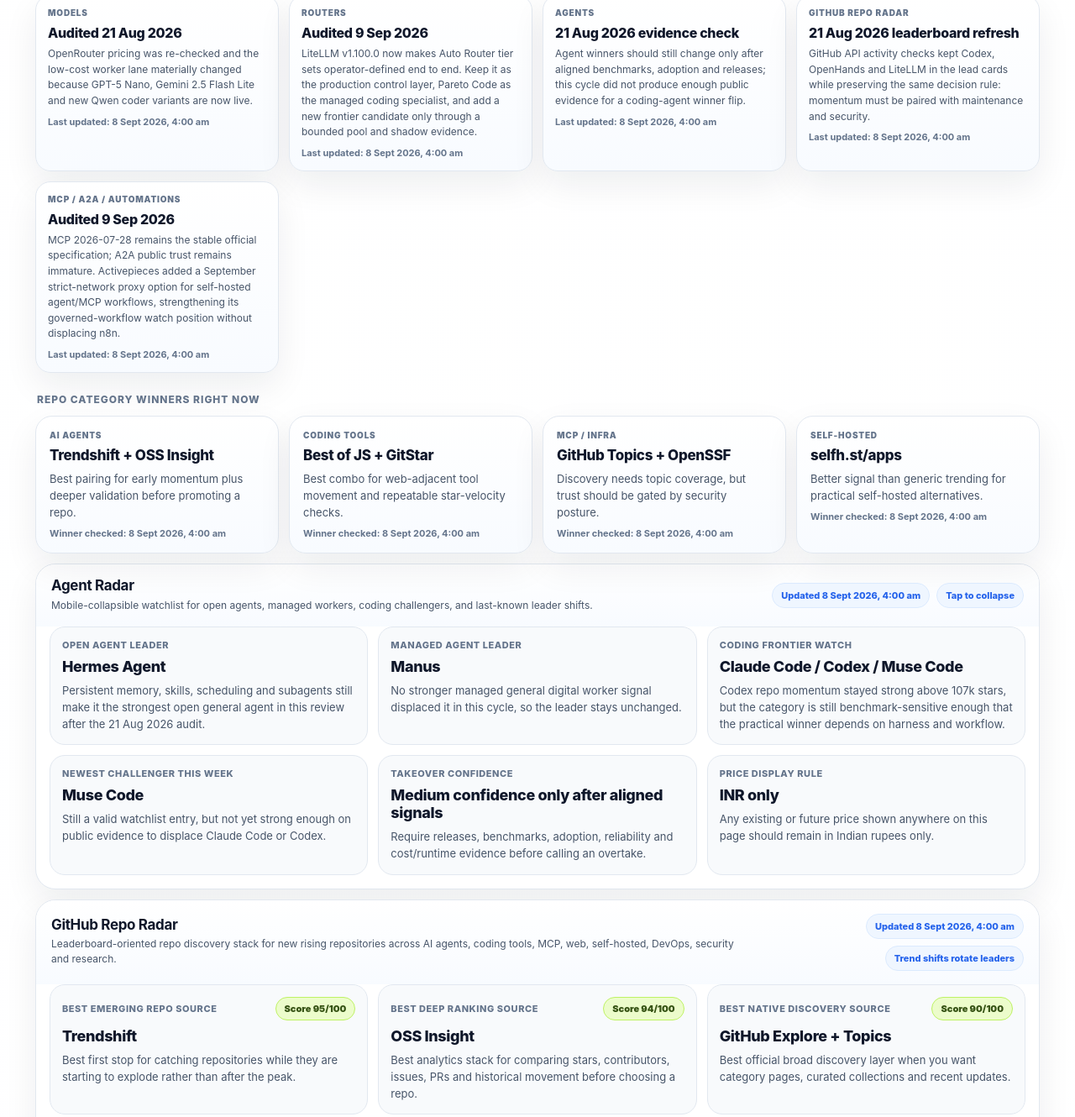
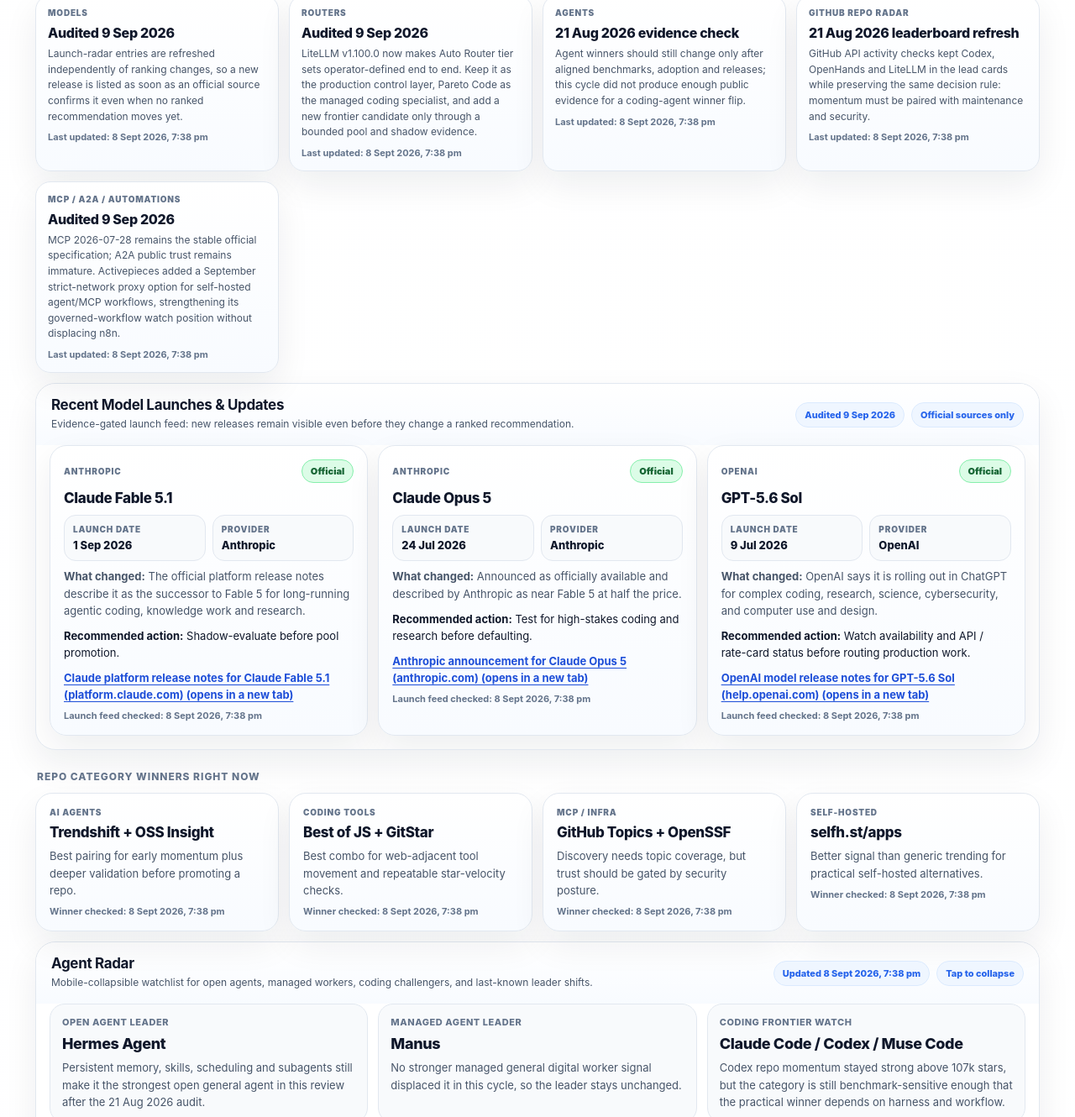
Before and after one commit to aphidsgroup/kawin-ai-setup-guide, a plain HTML site: page index.html in a window 1280 px wide. Shown: the part 3559-4889 px from the top of the page at 84% size. Drawn offline with Linux system fonts and the light colour scheme.

Commit message:
feat: add evidence-gated model launch radar (#6)
Co-authored-by: aphidsgroup <deploy@civiltracker.in>

```diff
--- a/index.html
+++ b/index.html
@@ -228,6 +228,13 @@
     .micro-box { border: 1px solid var(--line); border-radius: 14px; background: var(--surface-soft); padding: 10px; }
     .micro-box .k { color: var(--muted-2); font-size: 10px; font-weight: 900; text-transform: uppercase; letter-spacing: .08em; }
     .micro-box .v { margin-top: 5px; font-size: 13px; font-weight: 800; }
+    .launch-action { margin-top: 10px; color: var(--text); font-size: 13px; line-height: 1.55; }
+    .launch-source { margin-top: 10px; font-size: 13px; line-height: 1.55; }
+    .launch-source a {
+      color: var(--accent-2); font-weight: 700; text-decoration: underline; text-underline-offset: 3px;
+      overflow-wrap: anywhere; word-break: break-word;
+    }
+    .launch-source a:focus-visible { outline: 2px solid var(--accent-2); outline-offset: 3px; border-radius: 6px; }
     .winner-strip { display: grid; gap: 12px; }
     .winner-card {
       background: linear-gradient(180deg, #fff 0%, #f8fbff 100%); border: 1px solid var(--line); border-radius: 20px; padding: 16px; box-shadow: var(--shadow);
@@ -929,6 +936,22 @@
     <div class="section-label">Update status</div>
     <section id="freshnessGrid" class="meta-grid freshness-grid"></section>
 
+    <details class="radar-shell" id="launchRadarShell" open>
+      <summary>
+        <div class="radar-copy">
+          <strong>Recent Model Launches &amp; Updates</strong>
+          <span>Evidence-gated launch feed: new releases remain visible even before they change a ranked recommendation.</span>
+        </div>
+        <div class="radar-meta">
+          <span class="mini-badge" id="launchRadarUpdatedBadge">Audited 9 Sep 2026</span>
+          <span class="mini-badge">Official sources only</span>
+        </div>
+      </summary>
+      <div class="radar-inner">
+        <section id="launchRadarGrid" class="change-cycle-grid" aria-label="Recent model launches and updates"></section>
+      </div>
+    </details>
+
     <div class="section-label">Repo category winners right now</div>
     <section id="repoWinnerGrid" class="winner-strip"></section>
 
@@ -1035,6 +1058,7 @@
     const recommendedGrid = document.getElementById('recommendedGrid');
     const freshnessGrid = document.getElementById('freshnessGrid');
     const repoWinnerGrid = document.getElementById('repoWinnerGrid');
+    const launchRadarGrid = document.getElementById('launchRadarGrid');
     const agentRadarGrid = document.getElementById('agentRadarGrid');
     const repoRadarGrid = document.getElementById('repoRadarGrid');
     const repoChangesGrid = document.getElementById('repoChangesGrid');
@@ -1059,7 +1083,7 @@
     const closeCompareModalBtn = document.getElementById('closeCompareModalBtn');
     const compareModalGrid = document.getElementById('compareModalGrid');
 
-    const BUILD_TIMESTAMP = '2026-09-08T09:30:00+05:30';
+    const BUILD_TIMESTAMP = '2026-09-09T01:08:01+05:30';
     const selectedCards = new Map();
     let activePreset = 'all';
     let activeTier = 'all';
@@ -1126,7 +1150,7 @@
     ];
 
     const freshnessDefs = [
-      { title: 'Models', value: 'Audited 21 Aug 2026', note: 'OpenRouter pricing was re-checked and the low-cost worker lane materially changed because GPT-5 Nano, Gemini 2.5 Flash Lite and new Qwen coder variants are now live.' },
+      { title: 'Models', value: 'Audited 9 Sep 2026', note: 'Launch-radar entries are refreshed independently of ranking changes, so a new release is listed as soon as an official source confirms it even when no ranked recommendation moves yet.' },
       { title: 'Routers', value: 'Audited 9 Sep 2026', note: 'LiteLLM v1.100.0 now makes Auto Router tier sets operator-defined end to end. Keep it as the production control layer, Pareto Code as the managed coding specialist, and add a new frontier candidate only through a bounded pool and shadow evidence.' },
       { title: 'Agents', value: '21 Aug 2026 evidence check', note: 'Agent winners should still change only after aligned benchmarks, adoption and releases; this cycle did not produce enough public evidence for a coding-agent winner flip.' },
       { title: 'GitHub repo radar', value: '21 Aug 2026 leaderboard refresh', note: 'GitHub API activity checks kept Codex, OpenHands and LiteLLM in the lead cards while preserving the same decision rule: momentum must be paired with maintenance and security.' },
@@ -1138,6 +1162,39 @@
       { title: 'Coding tools', winner: 'Best of JS + GitStar', why: 'Best combo for web-adjacent tool movement and repeatable star-velocity checks.' },
       { title: 'MCP / infra', winner: 'GitHub Topics + OpenSSF', why: 'Discovery needs topic coverage, but trust should be gated by security posture.' },
       { title: 'Self-hosted', winner: 'selfh.st/apps', why: 'Better signal than generic trending for practical self-hosted alternatives.' },
+    ];
+
+    const launchRadarDefs = [
+      {
+        provider: 'Anthropic',
+        model: 'Claude Fable 5.1',
+        date: '1 Sep 2026',
+        changed: 'The official platform release notes describe it as the successor to Fable 5 for long-running agentic coding, knowledge work and research.',
+        action: 'Shadow-evaluate before pool promotion.',
+        source: 'https://platform.claude.com/docs/en/release-notes/overview',
+        sourceLabel: 'Claude platform release notes for Claude Fable 5.1 (platform.claude.com)',
+        confidence: 'Official',
+      },
+      {
+        provider: 'Anthropic',
+        model: 'Claude Opus 5',
+        date: '24 Jul 2026',
+        changed: 'Announced as officially available and described by Anthropic as near Fable 5 at half the price.',
+        action: 'Test for high-stakes coding and research before defaulting.',
+        source: 'https://www.anthropic.com/news/claude-opus-5',
+        sourceLabel: 'Anthropic announcement for Claude Opus 5 (anthropic.com)',
+        confidence: 'Official',
+      },
+      {
+        provider: 'OpenAI',
+        model: 'GPT-5.6 Sol',
+        date: '9 Jul 2026',
+        changed: 'OpenAI says it is rolling out in ChatGPT for complex coding, research, science, cybersecurity, and computer use and design.',
+        action: 'Watch availability and API / rate-card status before routing production work.',
+        source: 'https://help.openai.com/en/articles/9624314-model-release-notes',
+        sourceLabel: 'OpenAI model release notes for GPT-5.6 Sol (help.openai.com)',
+        confidence: 'Official',
+      },
     ];
 
     const agentRadarDefs = [
@@ -2373,6 +2430,25 @@
       card.dataset.search = `${item.title} ${item.value} ${item.note} ${item.score || ''} ${item.confidence || ''}`.toLowerCase();
       card.innerHTML = `<div style="display:flex;justify-content:space-between;gap:8px;align-items:center;flex-wrap:wrap;"><div class="label">${item.title}</div><div class="badge-stack">${scoreBadge(item.score)}${confidenceBadge(item.confidence)}</div></div><div class="value">${item.value}</div><div style="margin-top:8px;font-size:13px;color:var(--muted);line-height:1.55;">${item.note}</div>`;
       return card;
+    }
+
+    function makeLaunchCard(item) {
+      const card = document.createElement('article');
+      card.className = 'change-card';
+      card.dataset.search = `${item.provider} ${item.model} ${item.date} ${item.changed} ${item.action} ${item.confidence || ''}`.toLowerCase();
+      card.innerHTML = `<div class="topline"><div class="kicker">${item.provider}</div><div class="badge-stack">${confidenceBadge(item.confidence)}</div></div>`
+        + `<div class="repo">${item.model}</div>`
+        + `<div class="micro-metrics"><div class="micro-box"><div class="k">Launch date</div><div class="v">${item.date}</div></div><div class="micro-box"><div class="k">Provider</div><div class="v">${item.provider}</div></div></div>`
+        + `<div class="note"><strong>What changed:</strong> ${item.changed}</div>`
+        + `<div class="launch-action"><strong>Recommended action:</strong> ${item.action}</div>`
+        + `<div class="launch-source"><a href="${item.source}" target="_blank" rel="noopener noreferrer">${item.sourceLabel} (opens in a new tab)</a></div>`
+        + `<div class="fresh-time">Launch feed checked: ${formatTimestamp(BUILD_TIMESTAMP)}</div>`;
+      return card;
+    }
+
+    function renderLaunchRadar() {
+      launchRadarGrid.innerHTML = '';
+      launchRadarDefs.forEach(item => launchRadarGrid.appendChild(makeLaunchCard(item)));
     }
 
     function makeRepoChangeCard(item) {
@@ -2794,7 +2870,7 @@
         const empty = section.querySelector('.section-empty');
         if (empty) empty.classList.toggle('visible', visibleCards === 0);
       });
-      document.querySelectorAll('#summaryGrid > *, #agentRadarGrid > *, #repoRadarGrid > *, #repoChangesGrid > *, #protocolRadarGrid > *, #workflowChangeGrid > *, #mcpWinnerGrid > *, #workflowCloneGrid > *, #repoWinnerGrid > *, #freshnessGrid > *').forEach(el => {
+      document.querySelectorAll('#summaryGrid > *, #launchRadarGrid > *, #agentRadarGrid > *, #repoRadarGrid > *, #repoChangesGrid > *, #protocolRadarGrid > *, #workflowChangeGrid > *, #mcpWinnerGrid > *, #workflowCloneGrid > *, #repoWinnerGrid > *, #freshnessGrid > *').forEach(el => {
         const hay = (el.dataset.search || el.textContent || '').toLowerCase();
         el.classList.toggle('hidden', !!query && !hay.includes(query));
       });
@@ -2901,6 +2977,7 @@
       loadFavorites();
       renderRecommendedGrid();
       renderFreshness();
+      renderLaunchRadar();
       renderRepoWinners();
       renderAgentRadar();
       renderRepoRadar();
```
